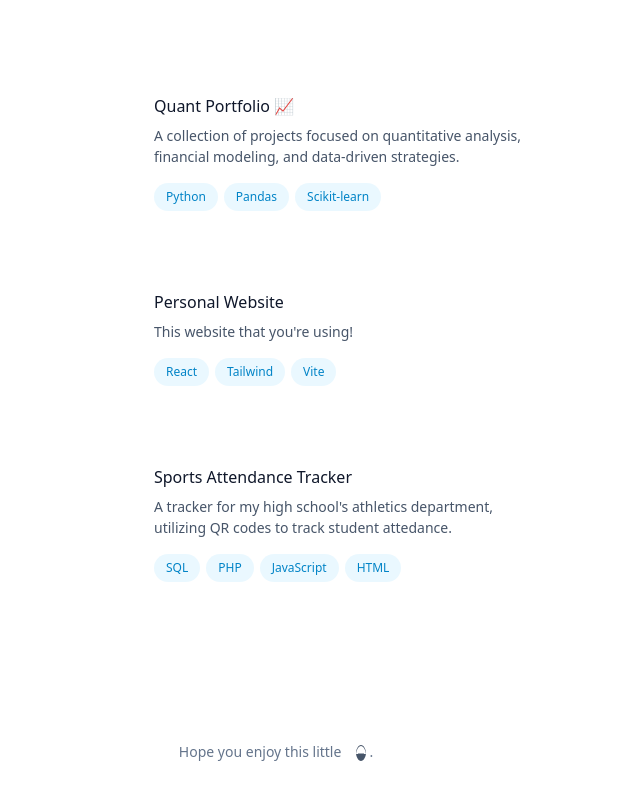
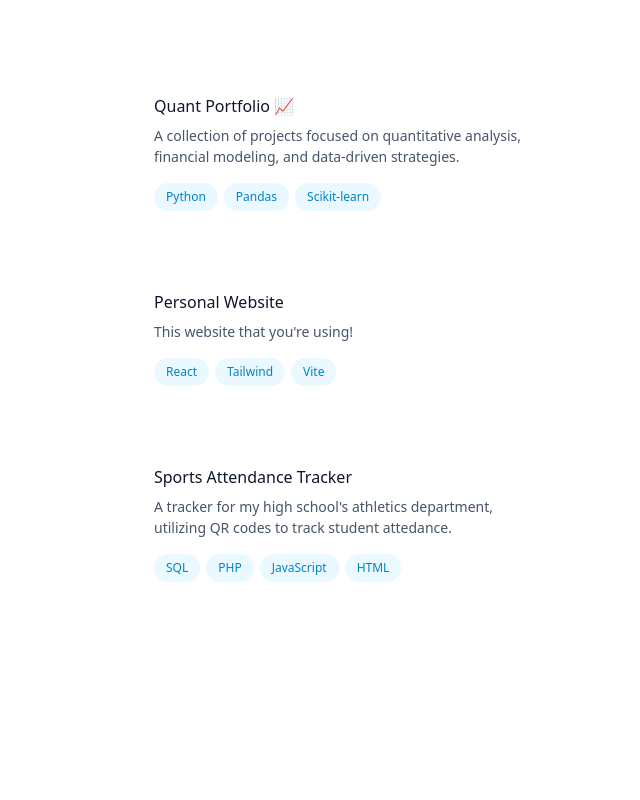
Before and after one commit to rarora04/rarora04.github.io, a React (Vite) app: page / in a window 1280 px wide. Shown: the part 1328-2128 px from the top of the page, without its empty margins (640-1280 px from the left). Built offline with nearby package versions, Linux system fonts and the light colour scheme.

Commit message:
commented out easter egg

```diff
--- a/src/App.jsx
+++ b/src/App.jsx
@@ -374,14 +374,14 @@ export default function App() {
                                     ))}
                                 </ul>
                             </Section>
-                            <footer className="pb-16 text-sm text-slate-500 sm:pb-0">
+                            {/* <footer className="pb-16 text-sm text-slate-500 sm:pb-0">
                                 <p className="flex items-center justify-center">
                                     Hope you enjoy this little
                                     <a href="#" className="ml-2 text-slate-600 hover:text-red-500 dark:text-slate-400 dark:hover:text-sky-300">
                                         <EasterEggIcon />
                                     </a>.
                                 </p>
-                            </footer>
+                            </footer> */}
                         </main>
                     </div>
                 </div>
```
